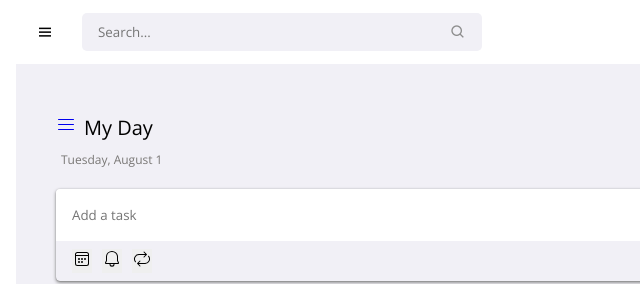
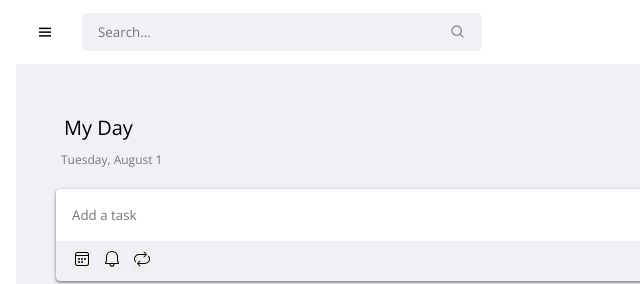
Before and after one commit to igor-romasiuk/to-do-list, a plain HTML site: page index.html in a window 1280 px wide. Shown: the top 284 px of the page, 244-884 px from the left. Drawn offline with nearby package versions, Linux system fonts and the light colour scheme.

Commit message:
added some HTML markup

```diff
--- a/index.html
+++ b/index.html
@@ -50,7 +50,7 @@
 	<section id="content">
 		<!-- NAVBAR -->
 		<nav>
-			<i class='bx bx-menu toggle-sidebar' ></i>
+			<i class='bx bx-menu toggle-sidebar'></i>
 			<form action="#">
 				<div class="form-group">
 					<input type="text" placeholder="Search...">
@@ -74,15 +74,6 @@
                 <div class="toolbar">
                     <div class="toolbar-top">
                         <div class="tollbar-left">
-                            <div class="sidebar-logo">
-                                <a href="#" class="nav-link">
-                                    <svg class="fluentIcon" height="20" viewBox="0 0 20 20" xmlns="http://www.w3.org/2000/svg">
-                                        <path
-                                            d="M2 4.5c0-.28.22-.5.5-.5h15a.5.5 0 010 1h-15a.5.5 0 01-.5-.5zm0 5c0-.28.22-.5.5-.5h15a.5.5 0 010 1h-15a.5.5 0 01-.5-.5zm.5 4.5a.5.5 0 000 1h15a.5.5 0 000-1h-15z" fill="currentColor">
-                                        </path>
-                                    </svg>
-                                </a>
-                            </div>
                             <div class="title-item">
                                 <span class="title">My Day</span>
                             </div>
@@ -151,6 +142,7 @@
                         </div>
                     </div>
                 </div>
+                <div class="task-list"></div>
             </div>
 		</main>
 		<!-- MAIN -->
```
